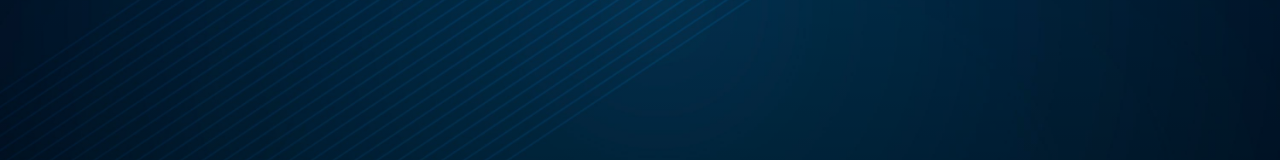
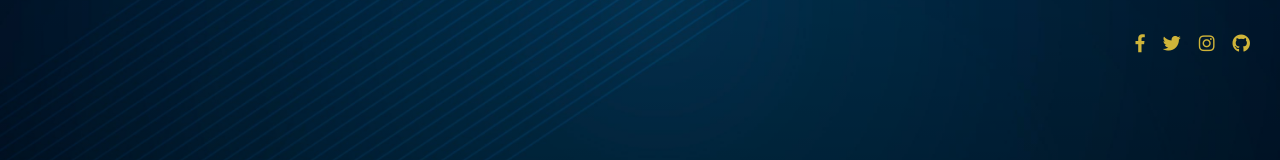
Before and after one commit to Robrizo/rjc_portfolio, a plain HTML site: page index.html in a window 1280 px wide. Shown: the top 160 px of the page. Drawn offline with Linux system fonts and the light colour scheme.

Commit message:
added social links

```diff
--- a/index.html
+++ b/index.html
@@ -20,6 +20,25 @@
     <!-- navbar -->
     <!-- end navbar -->
 
+    <!-- social links -->
+    <div class="social-container">
+        <div class="social-wrapper">
+            <a href="#" class="social-links">
+                <i class="fab fa-facebook-f"></i>
+            </a>
+            <a href="#" class="social-links">
+                <i class="fab fa-twitter"></i>
+            </a>
+            <a href="#" class="social-links">
+                <i class="fab fa-instagram"></i>
+            </a>
+            <a href="#" class="social-links">
+                <i class="fab fa-github"></i>
+            </a>
+        </div>
+    </div>
+    <!-- end social links -->
+
     <!-- header -->
     <header class="header">
         <div class="banner">
--- a/style.css
+++ b/style.css
@@ -19,6 +19,35 @@ body{
     font-family: 'Roboto', sans-serif;
     line-height: 1.5;
 }
+
+/* social links */
+.social-container {
+    position: fixed;
+    top: 0;
+    right: 0;
+    z-index: 1;
+    margin: 30px;
+}
+
+.social-wrapper {
+    display: inline-flex;
+}
+
+.social-links {
+    color: var(--primaryColor);
+    text-decoration: none;
+    margin-left: 18px;
+    font-size: 18px;
+    display: inline-block;
+    text-align: right;
+    transition: var(--mainTransition);
+}
+
+.social-links:hover {
+    color: var(--mainWhite);
+    padding-top: 5px;
+}
+/* end social links */
 
 /* header */
 .header{
```
